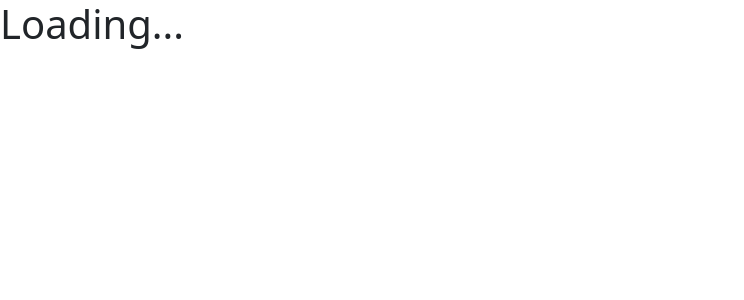
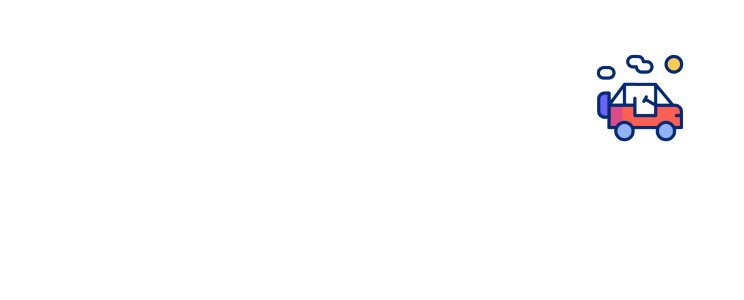
Before and after one commit to Kalparya/car-app, a React (Create React App) app in the folder client/: page /product/1 in a window 1280 px wide. Shown: the top 300 px of the page, without its empty margins (0-744 px from the left). Built offline with nearby package versions, Linux system fonts and the light colour scheme.

Commit message:
final Comete

```diff
--- a/client/src/components/AllCars.jsx
+++ b/client/src/components/AllCars.jsx
@@ -3,7 +3,7 @@ import axios from 'axios';
 import { Carousel } from 'react-responsive-carousel';
 import { useNavigate } from 'react-router-dom';  // Import useNavigate
 import 'react-responsive-carousel/lib/styles/carousel.min.css';
-
+import loadingif from './loading.gif';
 const AllCars = () => {
     const [cars, setCars] = useState([]);
     const [carImages, setCarImages] = useState({});
@@ -60,7 +60,12 @@ const AllCars = () => {
         fetchCars();
     }, [searchKeyword]);
 
-    if (loading) return <h1>Loading...</h1>;
+
+    if (loading) return <>
+        <div className='d-flex justify-content-center align-items-center mt-5'>
+            <img src={loadingif} style={{ height: '100px', width: '100px' }} alt="" />
+        </div>
+    </>;
 
     const handleCarClick = (carId) => {
         navigate(`/product/${carId}`, {
--- a/client/src/components/Login.jsx
+++ b/client/src/components/Login.jsx
@@ -1,4 +1,4 @@
-import React, { useState} from "react";
+import React, { useState } from "react";
 import { useNavigate } from "react-router-dom";
 import axios from "axios";
 import Swal from "sweetalert2"; // Import SweetAlert2
@@ -92,7 +92,7 @@ const Login = () => {
                                             </div>
                                         </div>
                                     </div>
-                                    <div className="col-md-6">
+                                    <div className="col-md-6 mb-2">
                                         <div className="form-input rounded-buttons">
                                             <button
                                                 className="btn btn-dark text-white dark-btn-outline rounded-full"
@@ -124,6 +124,7 @@ const Login = () => {
 
                         </form>
                     </div>
+                    <p className="text-center mt-5">Note: if you face login issue while refresh page once or twice else go to '/' path</p>
                 </div>
             </div>
         </section>
--- a/client/src/components/ProductDetailPage.jsx
+++ b/client/src/components/ProductDetailPage.jsx
@@ -6,6 +6,7 @@ import 'react-responsive-carousel/lib/styles/carousel.min.css';
 import Navbar from './Navbar';
 import { Modal } from 'react-bootstrap';  // Import Modal and Button from react-bootstrap
 import Swal from 'sweetalert2';
+import loadingif from './loading.gif';
 const ProductDetail = () => {
   const { carId } = useParams();
   const location = useLocation();
@@ -155,7 +156,11 @@ const ProductDetail = () => {
     }
   };
 
-  if (loading) return <h1>Loading...</h1>;
+  if (loading) return <>
+    <div className='d-flex justify-content-center align-items-center mt-5'>
+      <img src={loadingif} style={{height:'100px', width:'100px'}} alt="" />
+    </div>
+  </>;
 
   return (
     <div className="container">
```
Also changed, not shown: client/src/components/loading.gif (added).
